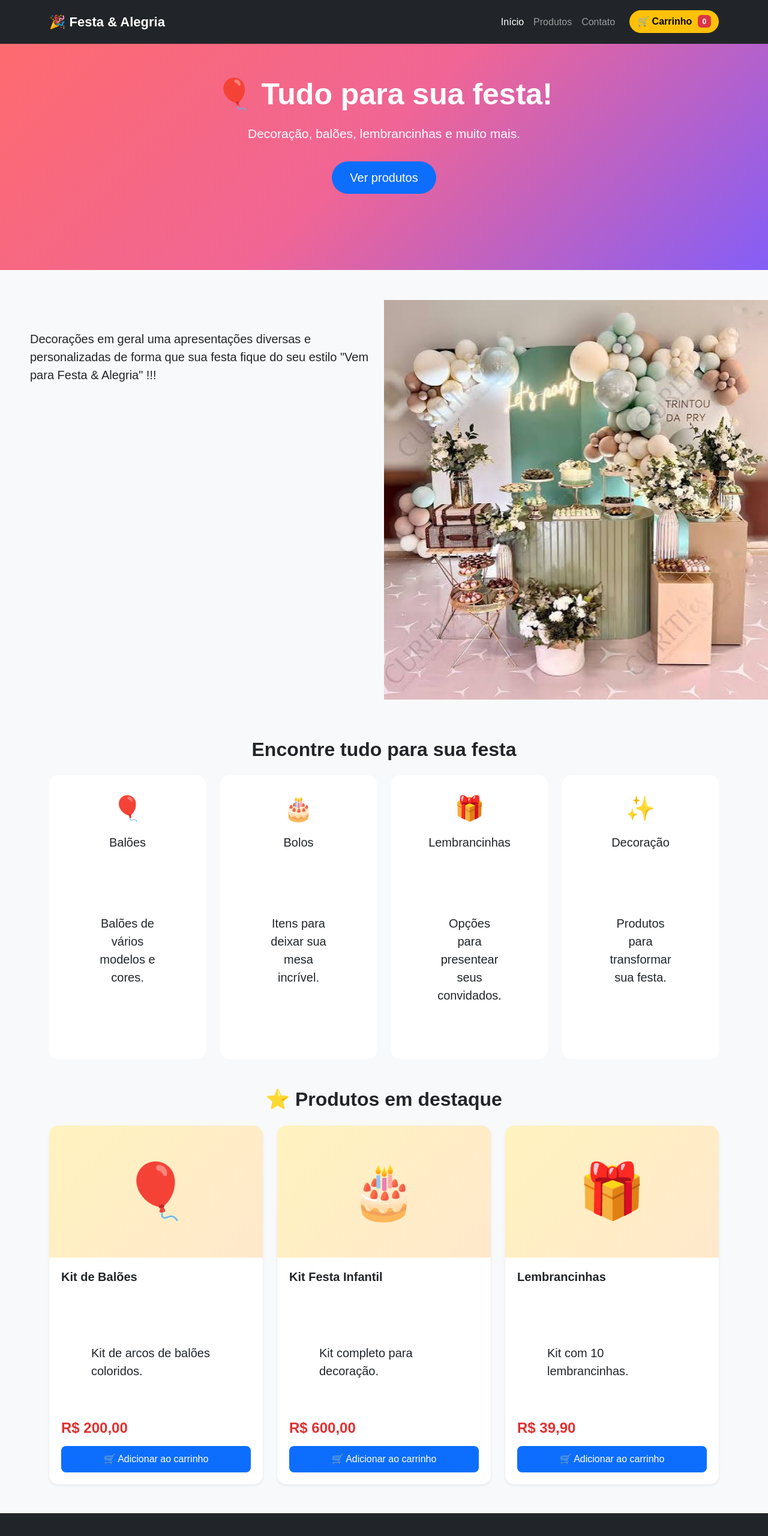
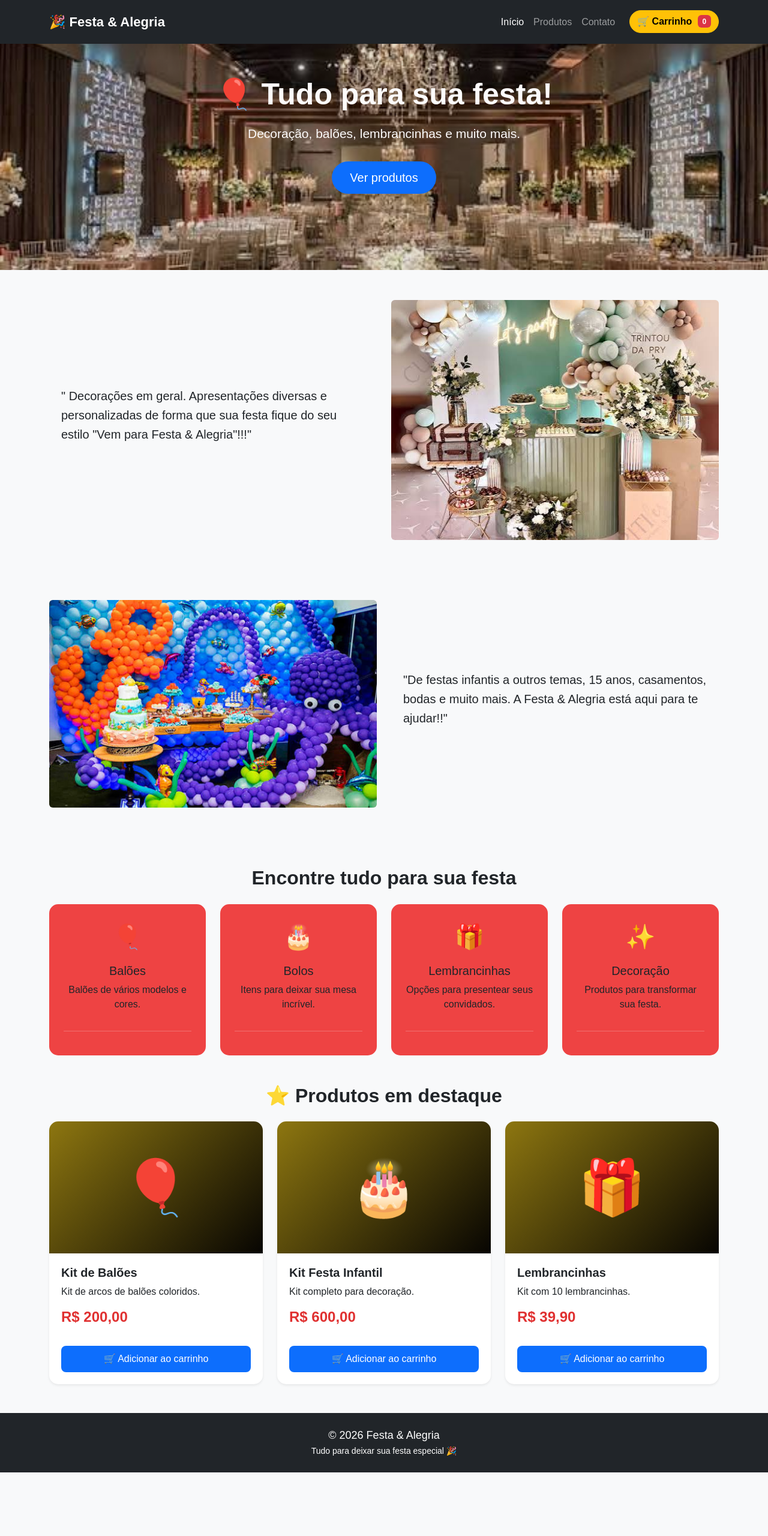
Before and after one commit to leoartsantos/bootstrap, a plain HTML site: page bootstrap/bloco.html in a window 1280 px wide. Shown: the top 2560 px of the page at 60% size. After the commit the page ends 2454 px from the top, so only its background shows below. Drawn offline with nearby package versions, Linux system fonts and the light colour scheme.

Commit message:
Add files via upload

```diff
--- a/bootstrap/bloco.html
+++ b/bootstrap/bloco.html
@@ -85,6 +85,8 @@
 
         <div class="container text-center">
 
+
+
             <h1 class="display-4 fw-bold">
                 🎈 Tudo para sua festa!
             </h1>
@@ -102,23 +104,66 @@
 
     </section>
 
-   <!-- CARD FOTO -->
-         <section class="foto" id="foto">
+    <!-- CARD FOTO -->
 
-          <div class="clearfix">
-            <img src="images (2).jpg" class="col-md-6 float-md-end mb-3 ms-md-3" alt="...">
+        <section class="foto">
+            <div class="container">
+                <div class="row align-items-center">
 
-              <p style="font-size: 50;">
-                    Decorações em geral uma apresentações diversas e personalizadas
-                    de forma que sua festa fique do seu estilo "Vem para Festa & Alegria" !!!
-             </p>
 
-         </div>
-        <section>
+                    <div class="col-md-6">
+                        <p class="texto-foto">
+                        " Decorações em geral. Apresentações diversas e personalizadas
+                            de forma que sua festa fique do seu estilo
+                            "Vem para Festa & Alegria"!!!"
+                        </p>
+                    </div>
+
+
+                    <div class="col-md-6">
+                        <img src="images (2).jpg"
+                            class="img-fluid rounded"
+                            alt="Decorações">
+                    </div>
+
+                </div>
+            </div>
+        </section>
+
+
+        <!-- SEGUNDA FOTO -->
+        <section class="foto2">
+            <div class="container">
+                <div class="row align-items-center">
+
+                    <div class="col-md-6">
+                        <img src="images (4).jpg"
+                            class="img-fluid rounded"
+                            alt="Decorações">
+                    </div>
+
+
+                    <div class="col-md-6">
+                        <p class="texto-foto2">
+                            "De festas infantis a outros temas, 15 anos, casamentos,
+                            bodas e muito mais. A Festa & Alegria está aqui para
+                            te ajudar!!"
+                        </p>
+                    </div>
+
+                </div>
+            </div>
+        </section>
+
+
+
+
+</section>
+
 
 
     <!-- CATEGORIAS -->
-    <section class="container my-5">
+    <section class="container my-5" id="temas">
 
         <h2 class="text-center mb-4">
             Encontre tudo para sua festa
@@ -131,6 +176,7 @@
                     <div class="fs-1">🎈</div>
                     <h5>Balões</h5>
                     <p>Balões de vários modelos e cores.</p>
+                    <hr>
                 </div>
             </div>
 
@@ -139,6 +185,7 @@
                     <div class="fs-1">🎂</div>
                     <h5>Bolos</h5>
                     <p>Itens para deixar sua mesa incrível.</p>
+                    <hr>
                 </div>
             </div>
 
@@ -147,7 +194,9 @@
                     <div class="fs-1">🎁</div>
                     <h5>Lembrancinhas</h5>
                     <p>Opções para presentear seus convidados.</p>
+                    <hr>
                 </div>
+
             </div>
 
             <div class="col-md-3">
@@ -155,6 +204,7 @@
                     <div class="fs-1">✨</div>
                     <h5>Decoração</h5>
                     <p>Produtos para transformar sua festa.</p>
+                    <hr>
                 </div>
             </div>
 
@@ -194,10 +244,11 @@
                         <h4>
                             R$ 200,00
                         </h4>
+                        <hr>
 
                         <button
                        class="btn btn-primary w-100"
-                       onclick="adicionarCarrinho('Kit de Balões', 29.90)">
+                       onclick="adicionarCarrinho('Kit de Balões', 200.00)">
                         🛒 Adicionar ao carrinho
                        </button>
                     </div>
@@ -226,13 +277,15 @@
                             Kit completo para decoração.
                         </p>
 
+
                         <h4>
                             R$ 600,00
                         </h4>
+                        <hr>
 
                          <button
     class="btn btn-primary w-100"
-    onclick="adicionarCarrinho('Kit Festa Infantil', 49.90)">
+    onclick="adicionarCarrinho('Kit Festa Infantil', 600.00)">
     🛒 Adicionar ao carrinho
 </button>
 
@@ -265,6 +318,7 @@
                         <h4>
                             R$ 39,90
                         </h4>
+                        <hr>
 
                         <button
     class="btn btn-primary w-100"
--- a/bootstrap/script.js
+++ b/bootstrap/script.js
@@ -33,7 +33,6 @@ function adicionarCarrinho(nome, preco) {
 
     atualizarCarrinho();
 
-    alert(`🎉 ${nome} foi adicionado ao carrinho!`);
 }
 
 
@@ -252,20 +251,73 @@ function limparCarrinho() {
 
 // FINALIZAR COMPRA
 
+function chuvaDeBaloes() {
+    const quantidade = 100;
+
+    for (let i = 0; i < quantidade; i++) {
+        const balao = document.createElement("div");
+
+        balao.innerHTML = "🎈";
+        balao.style.position = "fixed";
+        balao.style.left = Math.random() * 100 + "vw";
+        balao.style.top = "-50px";
+        balao.style.fontSize = (25 + Math.random() * 35) + "px";
+        balao.style.zIndex = "9999";
+        balao.style.pointerEvents = "none";
+
+        document.body.appendChild(balao);
+
+        const duracao = 3 + Math.random() * 3;
+
+        balao.animate(
+            [
+                {
+                    transform: "translateY(0) rotate(0deg)"
+                },
+                {
+                    transform: `translateY(110vh) rotate(${360 + Math.random() * 360}deg)`
+                }
+            ],
+            {
+                duration: duracao * 1000,
+                easing: "linear"
+            }
+        );
+
+        setTimeout(() => {
+            balao.remove();
+        }, duracao * 1000);
+    }
+}
 
 function finalizarCompra() {
-
     if (carrinho.length === 0) {
-
         alert("🛒 Seu carrinho está vazio!");
-
         return;
     }
 
+    let total = 0;
 
-    alert(
-        "🎉 Compra realizada com sucesso!"
-    );
+    let nota = `===== NOTA DE COMPRA =====\n\n`;
+
+    carrinho.forEach(produto => {
+        const subtotal = produto.preco * produto.quantidade;
+
+        total += subtotal;
+
+        nota += `Produto: ${produto.nome}\n`;
+        nota += `Quantidade: ${produto.quantidade}\n`;
+        nota += `Preço: R$ ${formatarPreco(produto.preco)}\n`;
+        nota += `Subtotal: R$ ${formatarPreco(subtotal)}\n`;
+        nota += `--------------------------\n`;
+    });
+
+    nota += `\nTOTAL: R$ ${formatarPreco(total)}\n`;
+    nota += `\nObrigado pela compra! 🎉`;
+
+    alert(nota);
+
+    chuvaDeBaloes();
 
     carrinho = [];
 
@@ -275,13 +327,12 @@ function finalizarCompra() {
 
 // FORMATAR PREÇO
 
-
 function formatarPreco(valor) {
-
     return valor
         .toFixed(2)
         .replace(".", ",");
 }
+
 
 
 // INICIAR
--- a/bootstrap/style.css
+++ b/bootstrap/style.css
@@ -10,6 +10,7 @@
 }
 
 body {
+
     background-color: #f8f9fa;
     font-family: Arial, sans-serif;
 }
@@ -31,7 +32,7 @@ body {
 }
 
 .nav-link:hover {
-    color: #ffc107 !important;
+    color: #ffc107 ;
 }
 
 
@@ -48,15 +49,27 @@ body {
 
     text-align: center;
 
-    background: linear-gradient(
-        135deg,
-        #ff6b6b,
-        #f06595,
-        #845ef7
 
-    );
+    background:
+    linear-gradient(
+        rgba(0, 0, 0, 0.1),
+        rgba(0, 0, 0, 0.1),
+        rgba(0, 0, 0, 0.1)
 
-    color: white;
+    ),
+    url("images\ \(6\).jpg");
+
+background-size: cover;
+background-position: center;
+background-repeat: no-repeat;
+
+
+background-size: cover;
+background-position: center;
+background-repeat: no-repeat;
+
+
+    color: rgb(253, 251, 251);
 }
 
 .banner h1 {
@@ -90,31 +103,41 @@ h2 {
    card foto
 */
 
-#foto p{
-    font-size: 20px;
-    margin-top: 50px;
-    padding: 50px;
+
+
+.foto,
+.foto2 {
+    padding: 50px 0;
 }
 
-.clearfix p{
-
+.foto img,
+.foto2 img {
+    width: 100%;
+    max-height: 400px;
+    object-fit: cover;
 }
 
-p{
-    font-size: 50px;
+.texto-foto,
+.texto-foto2 {
+    font-size: 20px;
+    line-height: 1.6;
+    padding: 20px;
 }
+
+
+
 
 /*
    CATEGORIAS
  */
 
 .categoria {
-    border: none;
+
     border-radius: 15px;
 
-    background-color: white;
+    background-color: rgb(238, 67, 67);
 
-    padding: 25px !important;
+    padding: 25px ;
 
     transition: 0.3s;
 
@@ -130,6 +153,9 @@ p{
 
 .categoria div {
     margin-bottom: 15px;
+}
+hr{
+    color: #f8f9fa;
 }
 
 
@@ -151,7 +177,7 @@ p{
     transform: translateY(-7px);
 
     box-shadow:
-        0 10px 25px rgba(0, 0, 0, 0.15) !important;
+        0 10px 25px rgba(0, 0, 0, 0.15) ;
 }
 
 .card-body {
@@ -178,8 +204,8 @@ p{
 
     background: linear-gradient(
         135deg,
-        #fff3bf,
-        #ffe8cc
+        #8d7610,
+        #070502
     );
 }
 
```
Also changed, not shown: bootstrap/contato.html (+2 -2 lines), bootstrap/images (3).jpg (added), bootstrap/images (4).jpg (added), bootstrap/images (5).jpg (added), bootstrap/images (6).jpg (added).
